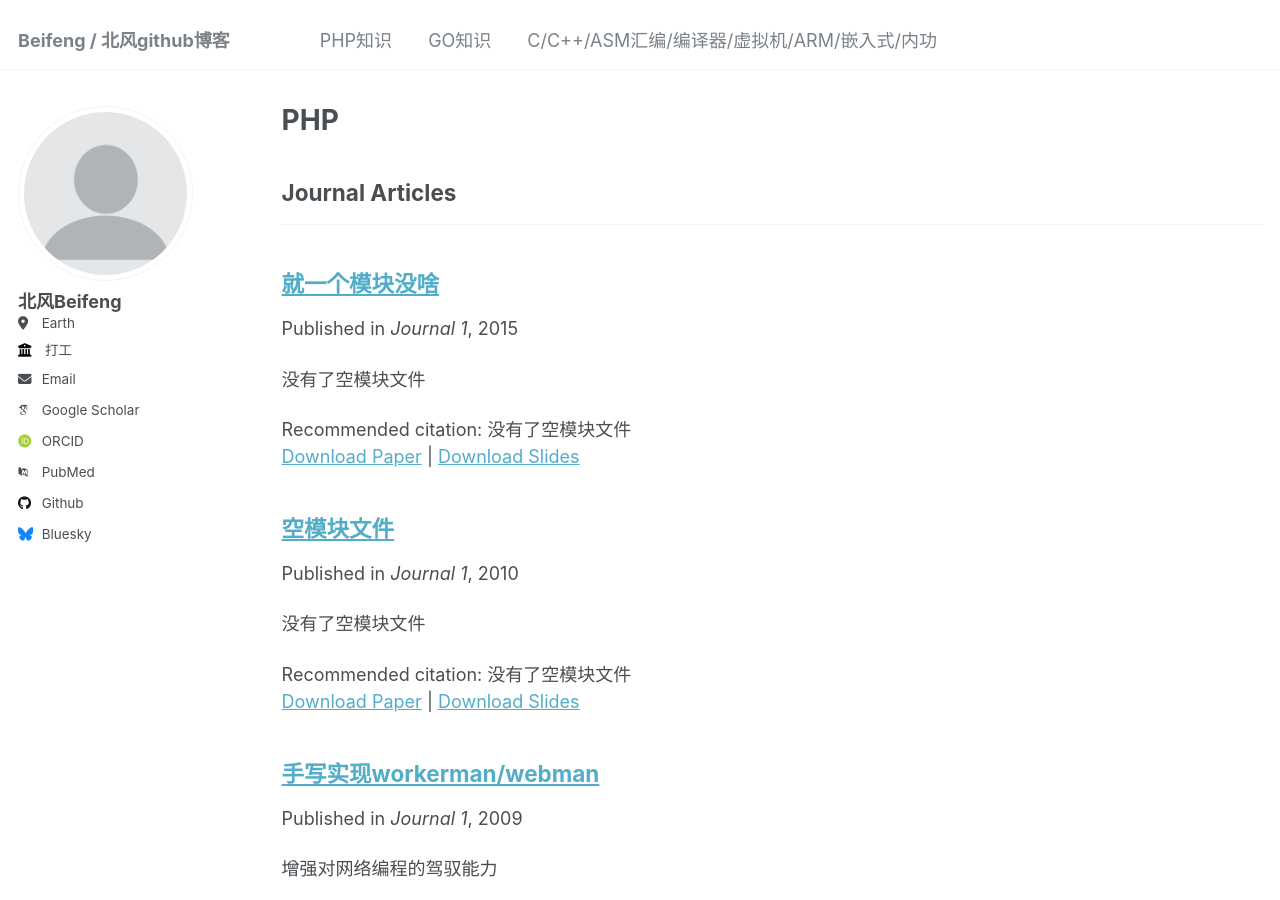
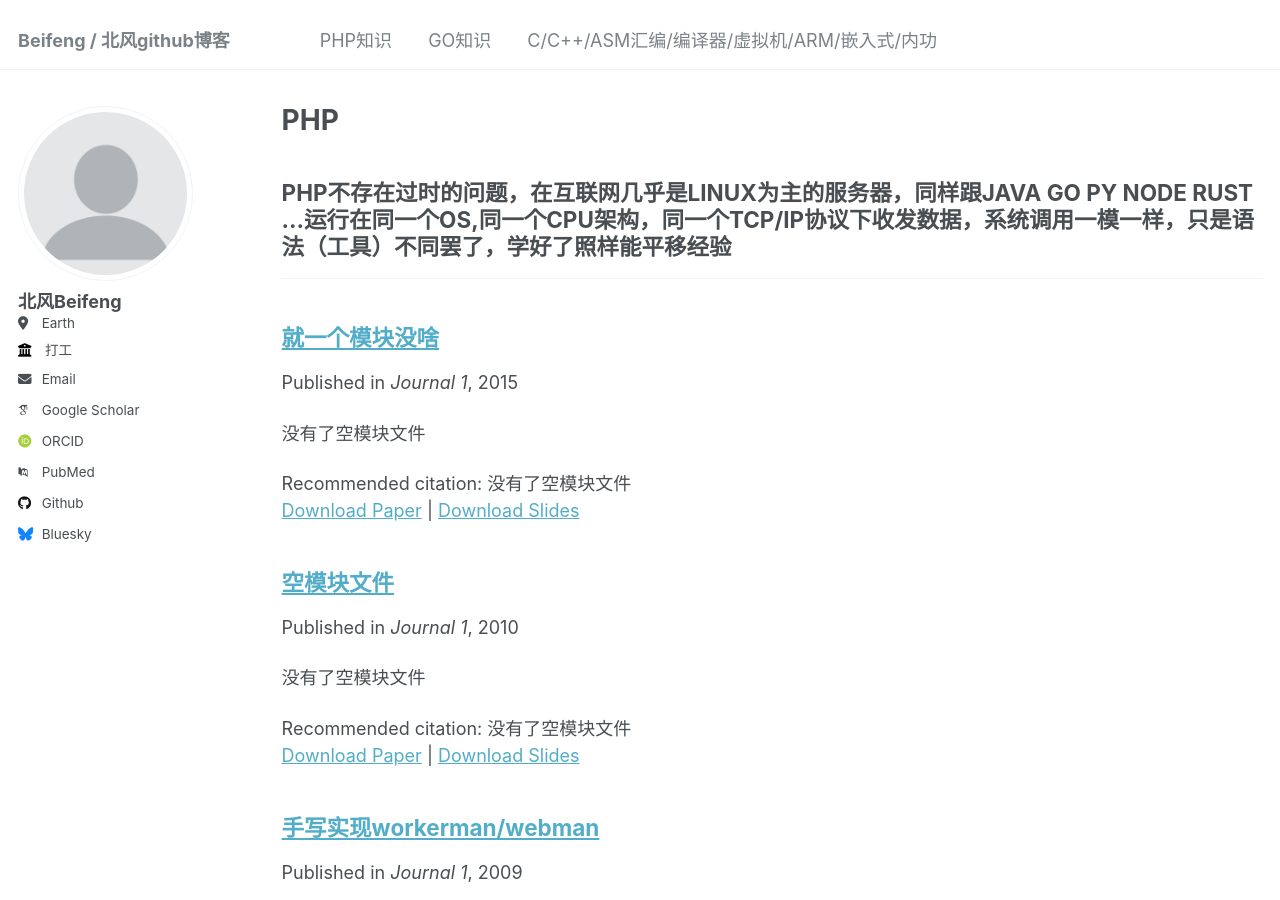
Before and after one commit to beifengisnil/beifengisnil.github.io, a Jekyll site: the page built from _pages/publications.html, in a window 1280 px wide and 900 px high. Built offline with Jekyll 4.4.1, drawn with Linux system fonts in a browser that asks for light colours; some web fonts are replaced.

Commit message:
Update _config.yml

```diff
--- a/_config.yml
+++ b/_config.yml
@@ -76,7 +76,7 @@ publication_category:
   books:
     title: 'Books'
   manuscripts:
-    title: 'Journal Articles'
+    title: 'PHP不存在过时的问题，在互联网几乎是LINUX为主的服务器，同样跟JAVA GO PY NODE RUST ...运行在同一个OS,同一个CPU架构，同一个TCP/IP协议下收发数据，系统调用一模一样，只是语法（工具）不同罢了，学好了照样能平移经验'
   conferences:
     title: 'Conference Papers'
 
```
